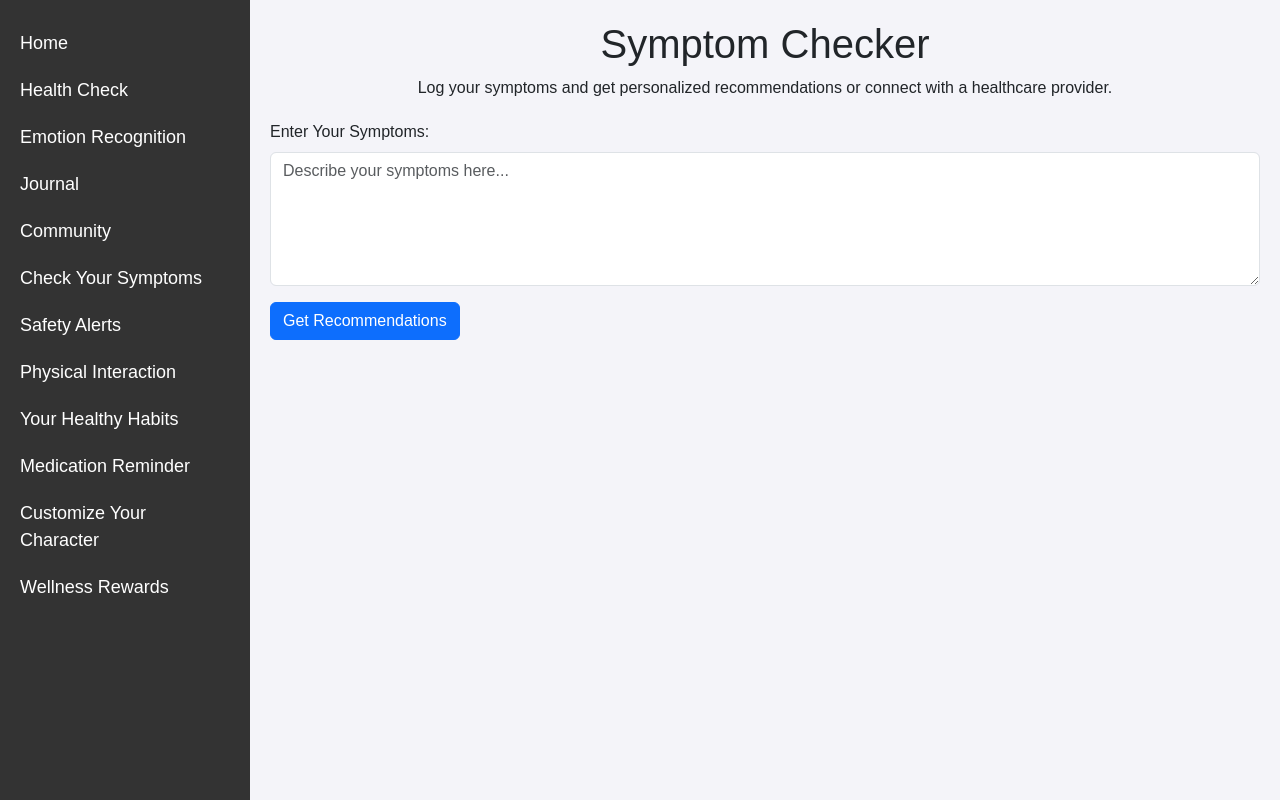
After one commit to kripakannan/baymax, a Flask app: page /symptom-checker in a window 1280 px wide. The commit adds this page. Run offline with Flask 3, Linux system fonts and the light colour scheme.

Commit message:
simulate ai driven recommendations

```diff
--- a/app.py
+++ b/app.py
@@ -151,6 +151,10 @@ def journal():
 def healthy_habit():
     return render_template('healthy_habit.html')
 
+@app.route('/symptom-checker')
+def symptom_checker():
+    return render_template('symptom_checker.html')
+
 @app.route('/community')
 def community():
     return render_template('community.html')
--- a/templates/sidebar.html
+++ b/templates/sidebar.html
@@ -4,6 +4,7 @@
     <a href="/emotion"><i class="fas fa-smile"></i>Emotion Recognition</a>
     <a href="/journal"><i class="fas fa-smile"></i>Journal</a>
     <a href="/community"><i class="fas fa-smile"></i>Community</a>
+    <a href="/symptom-checker"><i class="fas fa-smile"></i>Check Your Symptoms</a>
     <a href="/safety_alert"><i class="fas fa-exclamation-triangle"></i>Safety Alerts</a>
     <a href="/physical-interaction"><i class="fas fa-hands-helping"></i>Physical Interaction</a>
     <a href="/healthy-habit"><i class="fas fa-trophy"></i>Your Healthy Habits</a>
--- /dev/null
+++ b/templates/symptom_checker.html
@@ -0,0 +1,117 @@
+<!DOCTYPE html>
+<html lang="en">
+<head>
+    <meta charset="UTF-8">
+    <meta name="viewport" content="width=device-width, initial-scale=1.0">
+    <title>Symptom Checker</title>
+    <link href="https://cdn.jsdelivr.net/npm/bootstrap@5.3.0/dist/css/bootstrap.min.css" rel="stylesheet">
+    <style>
+        body {
+            font-family: Arial, sans-serif;
+            margin-left: 250px; /* Reserve space for the sidebar */
+            background-color: #f4f4f9;
+        }
+
+        .main-container {
+            padding: 20px;
+        }
+
+        .header {
+            text-align: center;
+            margin-bottom: 20px;
+        }
+
+        .form-control, .btn {
+            margin-bottom: 10px;
+        }
+
+        .results-container {
+            margin-top: 20px;
+        }
+
+        /* Sidebar styles are inherited */
+        .sidebar {
+            width: 250px;
+            background-color: #333;
+            color: white;
+            height: 100vh;
+            position: fixed;
+            top: 0;
+            left: 0;
+            padding-top: 20px;
+        }
+
+        .sidebar a {
+            display: block;
+            color: white;
+            padding: 10px 20px;
+            text-decoration: none;
+            font-size: 18px;
+        }
+
+        .sidebar a:hover {
+            background-color: #575757;
+        }
+    </style>
+</head>
+<body>
+
+    <!-- Sidebar Container -->
+    <div id="sidebar-container" class="sidebar"></div>
+
+    <!-- Main Content -->
+    <div class="main-container">
+        <div class="header">
+            <h1>Symptom Checker</h1>
+            <p>Log your symptoms and get personalized recommendations or connect with a healthcare provider.</p>
+        </div>
+
+        <div class="form-container">
+            <form id="symptom-form">
+                <div class="mb-3">
+                    <label for="symptoms" class="form-label">Enter Your Symptoms:</label>
+                    <textarea id="symptoms" class="form-control" rows="5" placeholder="Describe your symptoms here..."></textarea>
+                </div>
+                <button type="button" id="submit-btn" class="btn btn-primary">Get Recommendations</button>
+            </form>
+        </div>
+
+        <div id="results" class="results-container"></div>
+    </div>
+
+    <script>
+        // Load sidebar content
+        fetch('/templates/sidebar.html')
+            .then(response => response.text())
+            .then(data => {
+                document.getElementById('sidebar-container').innerHTML = data;
+            });
+
+        // Symptom Checker Functionality
+        document.getElementById('submit-btn').addEventListener('click', () => {
+            const symptoms = document.getElementById('symptoms').value;
+            const resultsContainer = document.getElementById('results');
+
+            if (!symptoms.trim()) {
+                resultsContainer.innerHTML = '<div class="alert alert-danger">Please enter your symptoms.</div>';
+                return;
+            }
+
+            resultsContainer.innerHTML = '<div class="alert alert-info">Processing your symptoms...</div>';
+
+            // Simulate AI-driven recommendations
+            setTimeout(() => {
+                const recommendations = `
+                    <h3>Recommendations:</h3>
+                    <ul>
+                        <li>Based on your symptoms, we recommend staying hydrated and resting.</li>
+                        <li>If symptoms persist, consult a healthcare provider immediately.</li>
+                    </ul>
+                    <p><strong>Need more help?</strong> <a href="#" class="btn btn-link">Connect with a Healthcare Provider</a></p>
+                `;
+                resultsContainer.innerHTML = recommendations;
+            }, 2000);
+        });
+    </script>
+</body>
+</html>
```
